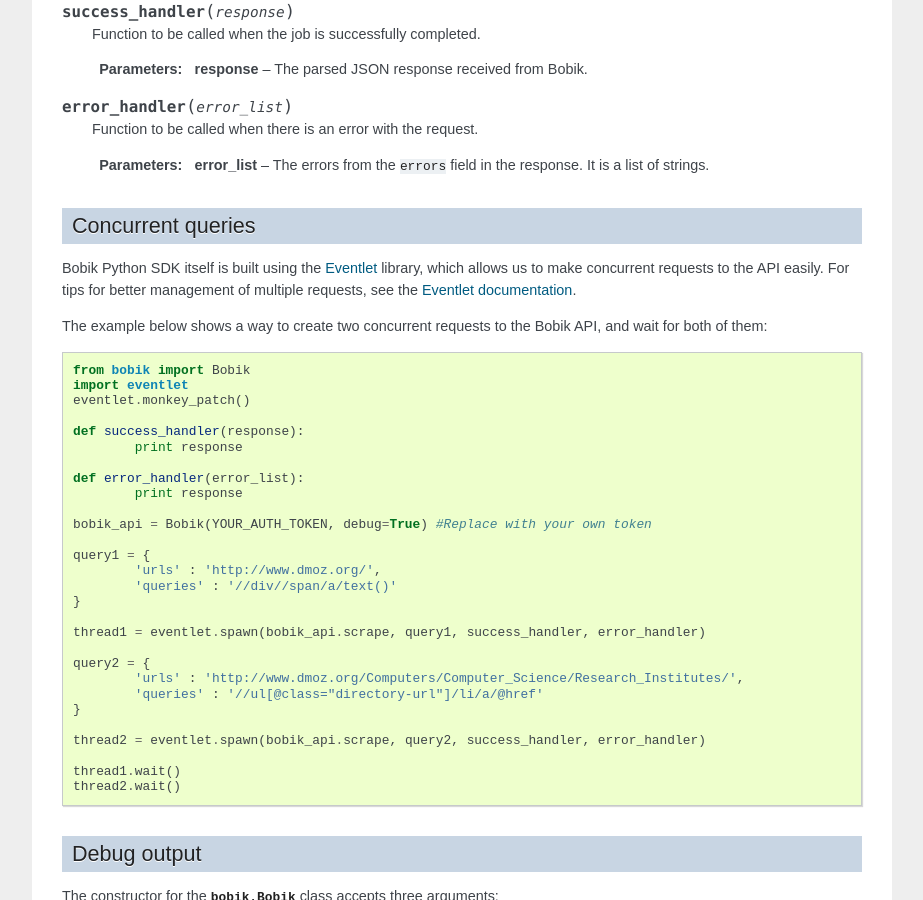
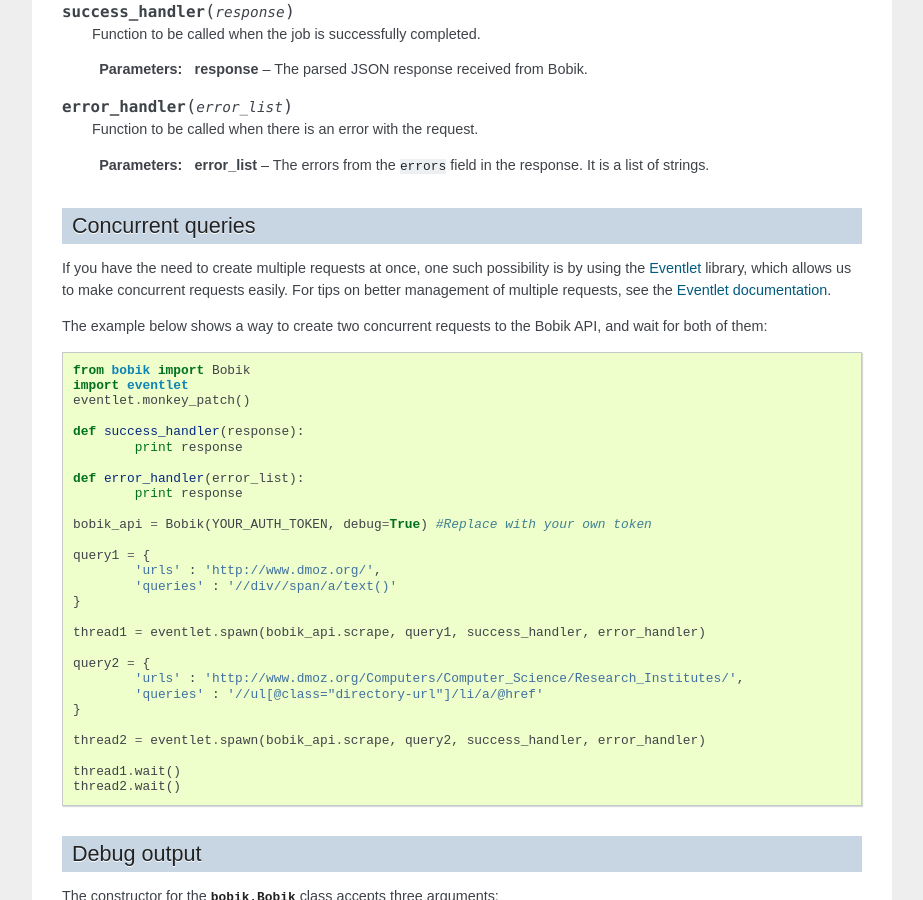
Before and after one commit to emirkin/bobik_python_sdk, a Sphinx documentation site: the page built from docs/usage.rst, in a window 1280 px wide and 900 px high, scrolled down 737 px. Shown: the whole window, without its empty margins (198-1121 px from the left). Built offline with Sphinx 7.4.7, drawn with Linux system fonts in a browser that asks for light colours.

Commit message:
documentation update about requirements (eventlet -> requests)

```diff
--- a/docs/installation.rst
+++ b/docs/installation.rst
@@ -1,7 +1,7 @@
 Installation
 ============
 
-The Bobik Python SDK requires the `Eventlet`_ library. If you use ``pip``, it
+The Bobik Python SDK requires the `requests`_ library. If you use ``pip``, it
 will be installed automatically for you. If not, please install it manually
 before trying to use this library.
 
@@ -14,5 +14,5 @@ If using ``pip``, you can install it using::
 If you want to install manually, download the package from the `Git
 repository`_ and make sure to add the ``bobik`` package to your ``PYTHONPATH``.
 
-.. _Eventlet: http://eventlet.net/
+.. _requests: http://docs.python-requests.org/en/latest/index.html
 .. _Git repository: https://github.com/emirkin/bobik_python_sdk
--- a/docs/usage.rst
+++ b/docs/usage.rst
@@ -57,9 +57,10 @@ callbacks for your request, these are the two functions you should pass:
 Concurrent queries
 ******************
 
-Bobik Python SDK itself is built using the `Eventlet`_ library, which allows us
-to make concurrent requests to the API easily. For tips for better management
-of multiple requests, see the `Eventlet documentation`_.
+If you have the need to create multiple requests at once, one such possibility
+is by using the `Eventlet`_ library, which allows us to make concurrent
+requests easily. For tips on better management of multiple requests, see the
+`Eventlet documentation`_.
 
 The example below shows a way to create two concurrent requests to the Bobik
 API, and wait for both of them::
--- a/requirements.txt
+++ b/requirements.txt
@@ -1 +1 @@
-eventlet>=0.9
+requests>=0.12
--- a/setup.py
+++ b/setup.py
@@ -1,6 +1,6 @@
 from distutils.core import setup
 
-requirements = ['eventlet>=0.9']
+requirements = ['requests>=0.12']
 
 setup(
 	name='bobik_python_sdk',
```
